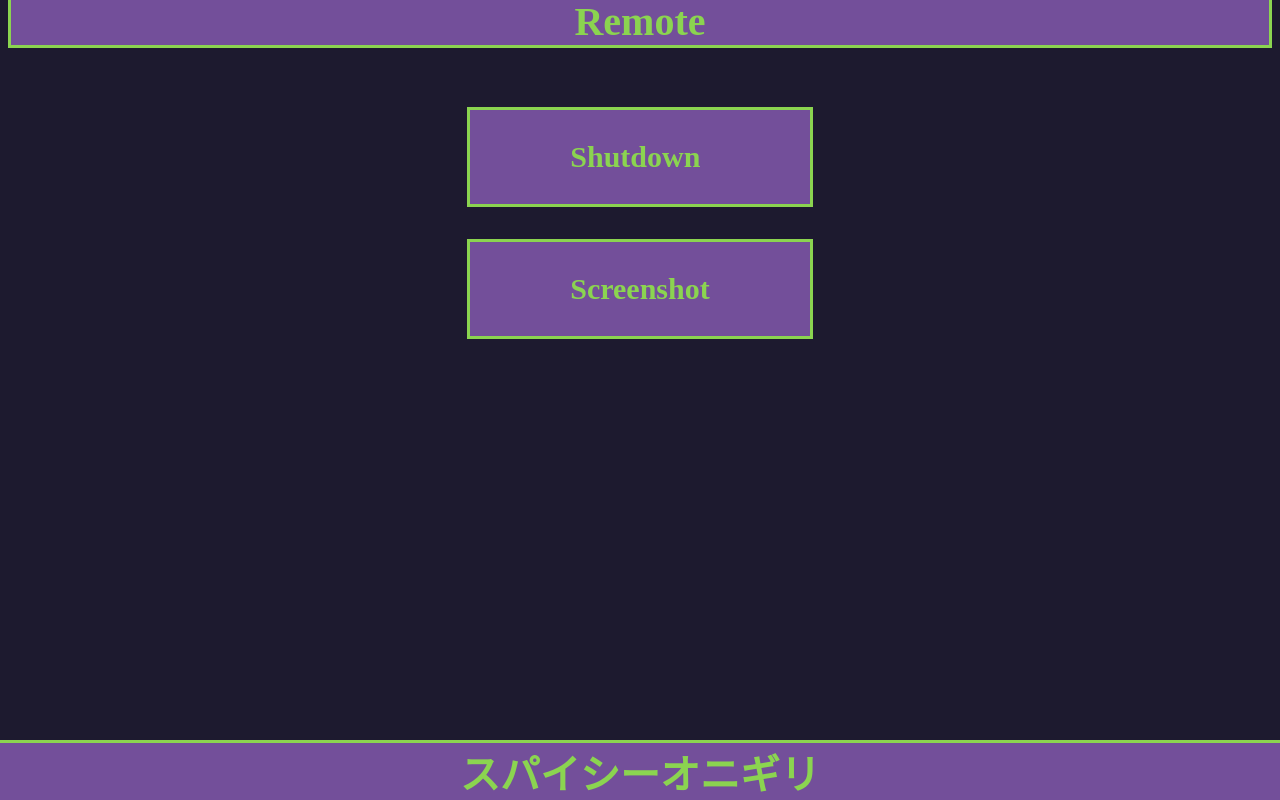
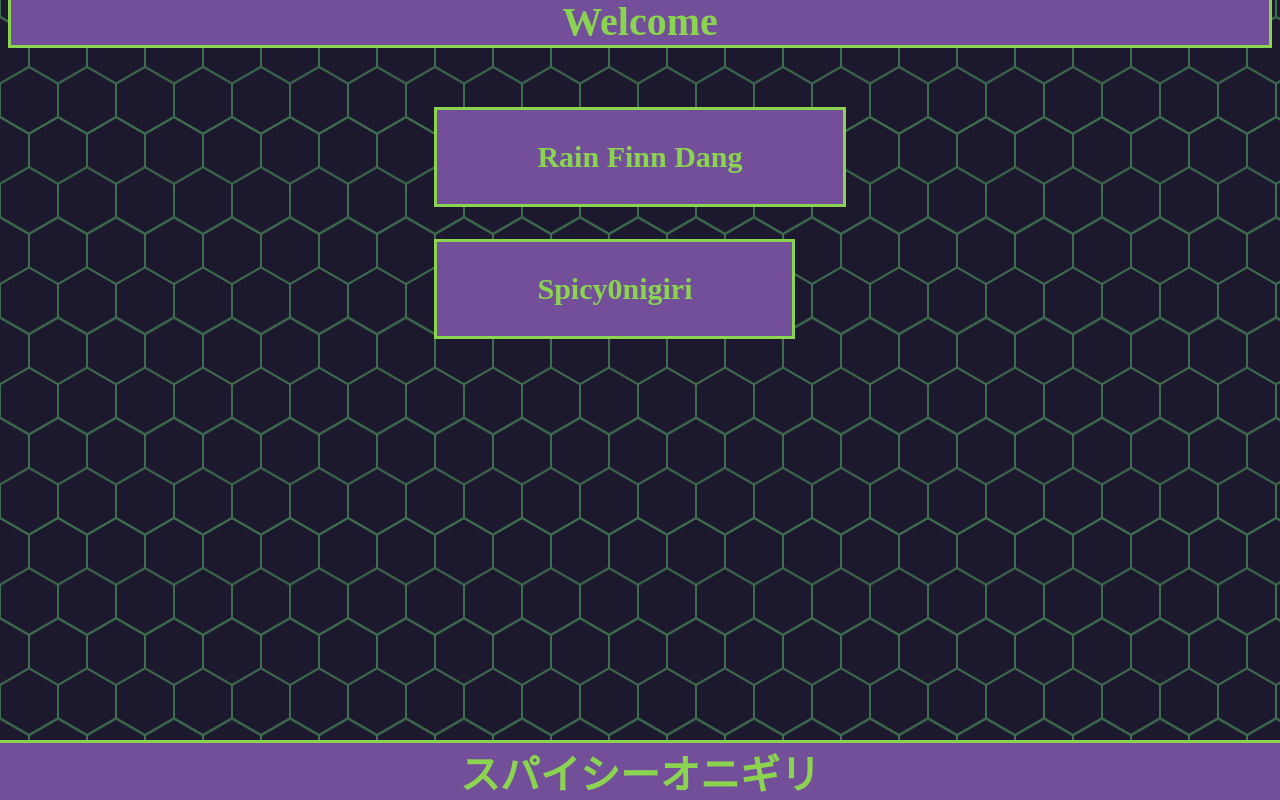
Before and after one commit to Spicy0nigiri/PersonalSite, a plain HTML site: page index.html in a window 1280 px wide. Drawn offline with Linux system fonts and the light colour scheme.

Commit message:
Update index.html

```diff
--- a/index.html
+++ b/index.html
@@ -2,7 +2,7 @@
 <html lang="en">
 
 <head>
-  <title> Evangelion</title>                                                 <!--Titel der seite-->
+  <title>Spicy0nigiri</title>                                                 <!--Titel der seite-->
   <meta charset="UTF-8">
   <meta http-equiv="X-UA-Compatible" content="IE=edge">
   <meta name="viewport" content="width=device-width, initial-scale=1.0">
@@ -11,19 +11,19 @@
   <link rel="preconnect" href="https://fonts.gstatic.com" crossorigin>
   <link href="https://fonts.googleapis.com/css2?family=Open+Sans:wght@400;700&display=swap" rel="stylesheet">
 
-  <link rel="Icon" href="/public/icon.jpg">                                  <!--Website icon-->
+  <link rel="Icon" href="/icon.jpg">                                         <!--Website icon-->
 </head>
 
 <header>                                                                     <!--Title class start-->
-  <h1 class="title">Remote</h1>
+  <h1 class="title">Welcome</h1>
 </header>                                                                    <!--Title class end-->
 <div class="container">
   <div>                                                                      <!--buttons classes start-->
-    <a class="scbutton" href="shutdown">
-      Shutdown
+    <a class="scbutton">
+      Rain Finn Dang
     </a>
     <button class="scbutton" onclick="getScrenshot()">
-      Screenshot
+      Spicy0nigiri
     </button>
   </div>                                                                     <!--buttons classes end-->
   <div class="screenshot">
@@ -40,7 +40,7 @@
 <style>
   body {
     background-color: #1d1a2f;
-    background-image: url('/public/background.png');
+    background-image: url('/background.png');
     background-repeat: no-repeat;
     background-size: auto;
   }
```
